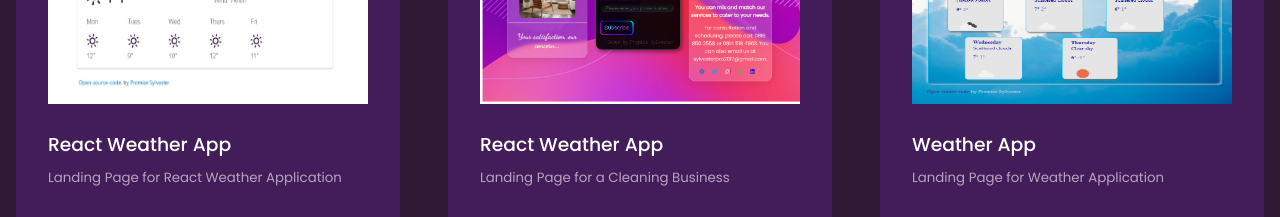
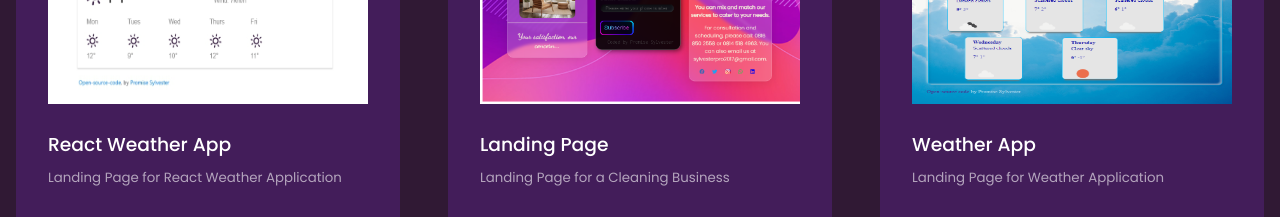
Before and after one commit to Program-doctor/portfolio-react-app, a React (Create React App) app: page / in a window 1280 px wide. Shown: the part 2600-2817 px from the top of the page. Built offline with nearby package versions, Linux system fonts and the light colour scheme.

Commit message:
Update Portfolio.js

```diff
--- a/src/components/portfolio/Portfolio.js
+++ b/src/components/portfolio/Portfolio.js
@@ -17,7 +17,7 @@ export default function Portfolio(){
     },{
       id:2,
       image:landingpage,
-      title:'React Weather App',
+      title:'Landing Page',
       details:'Landing Page for a Cleaning Business',
       github:'https://github.com/Program-doctor/PPBusiness',
       demo:'https://program-doctor.github.io/PPBusiness/split',
```
